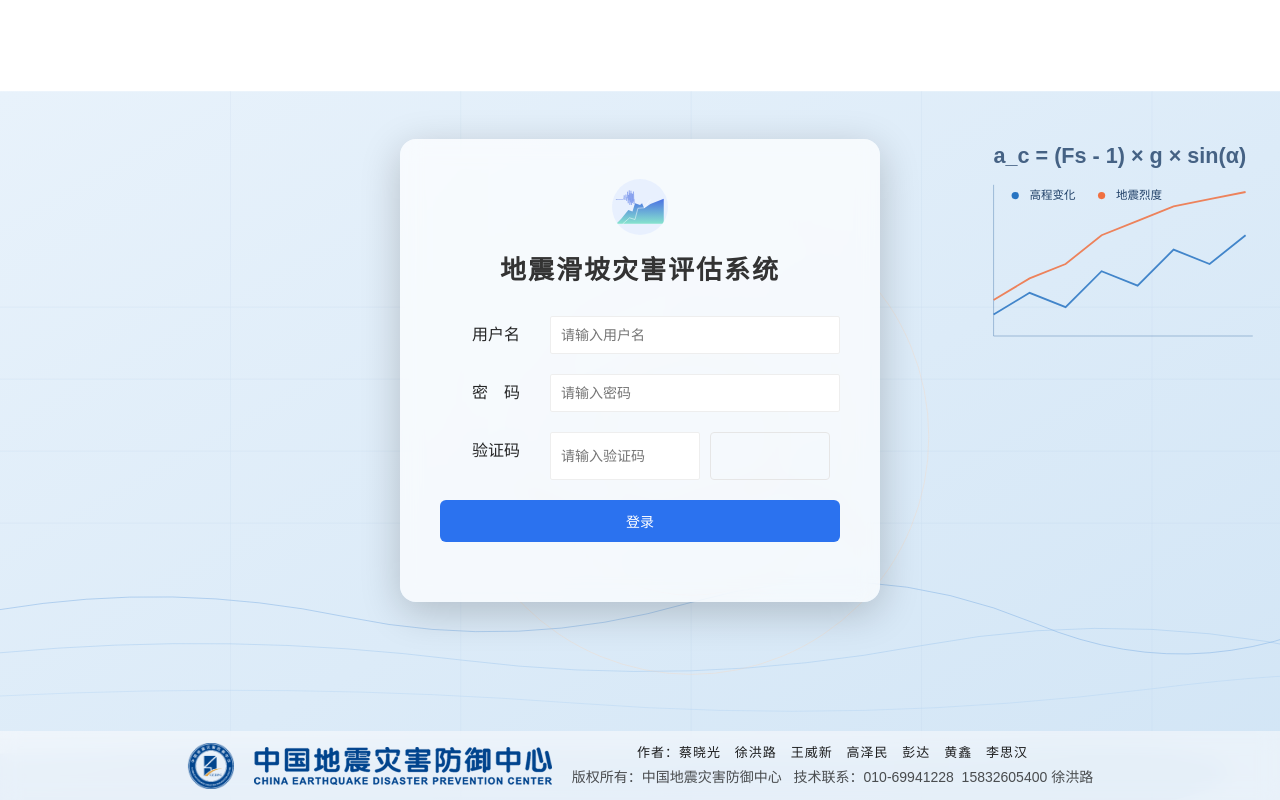
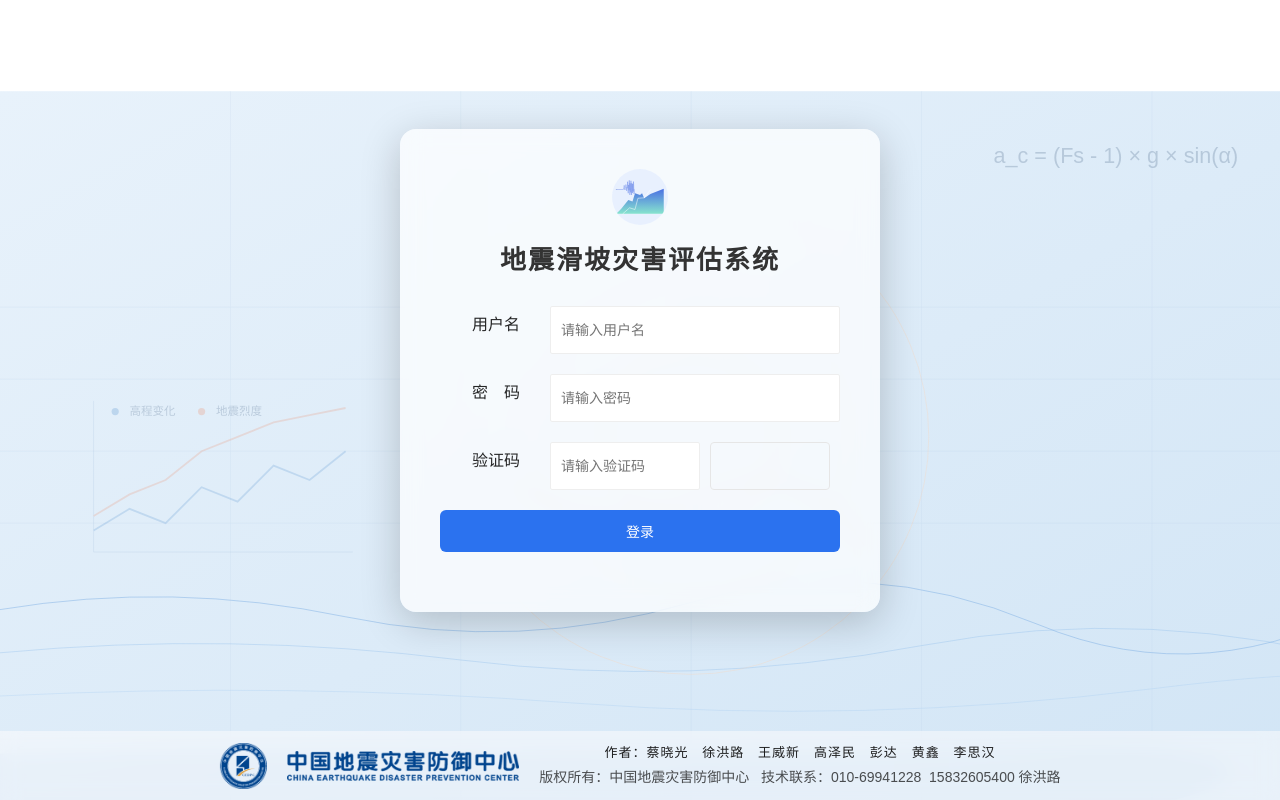
Before and after one commit to acao123/warehouse_manage_web2, a Django app: page /login/ in a window 1280 px wide. Run offline with Django 4.2, Linux system fonts and the light colour scheme.

Commit message:
UI优化

```diff
--- a/templates/earthquake_demo.html
+++ b/templates/earthquake_demo.html
@@ -478,7 +478,7 @@
 </div>
 
 <div class="gov-footer">
-  <p>© 2026 版权所有：中国地震灾害防御中心 &nbsp; 技术联系：010-69941228 &nbsp; 158***5400 徐XX</p>
+  <p>© 2026 版权所有：中国地震灾害防御中心 &nbsp; 技术联系：010-69941228 &nbsp; 15832605400 徐洪路</p>
 </div>
 
 <script>
--- a/templates/index.html
+++ b/templates/index.html
@@ -388,7 +388,7 @@
 
 <!-- 页脚 -->
 <div class="gov-footer">
-    <p>© 2026 版权所有：中国地震灾害防御中心 &nbsp; 技术联系：010-69941228 &nbsp; 158***5400 徐XX</p>
+    <p>© 2026 版权所有：中国地震灾害防御中心 &nbsp; 技术联系：010-69941228 &nbsp; 15832605400 徐洪路</p>
 </div>
 
 <script src="/static/js/jquery-3.6.0.min.js"></script>
--- a/templates/login.html
+++ b/templates/login.html
@@ -90,6 +90,9 @@
             height: 48px;
             flex-shrink: 0;
         }
+        .layui-input-block .layui-input {
+            height: 48px;
+        }
         /* 页脚样式 - 吸底 */
         .footer {
             width: 100%;
@@ -115,7 +118,7 @@
             flex-shrink: 0;
         }
         .footer-logo2 {
-             width: 32%;
+             width: 25%;
             height: auto;
             flex-shrink: 0;
         }
```
Also changed, not shown: static/img/backage_image.svg.
